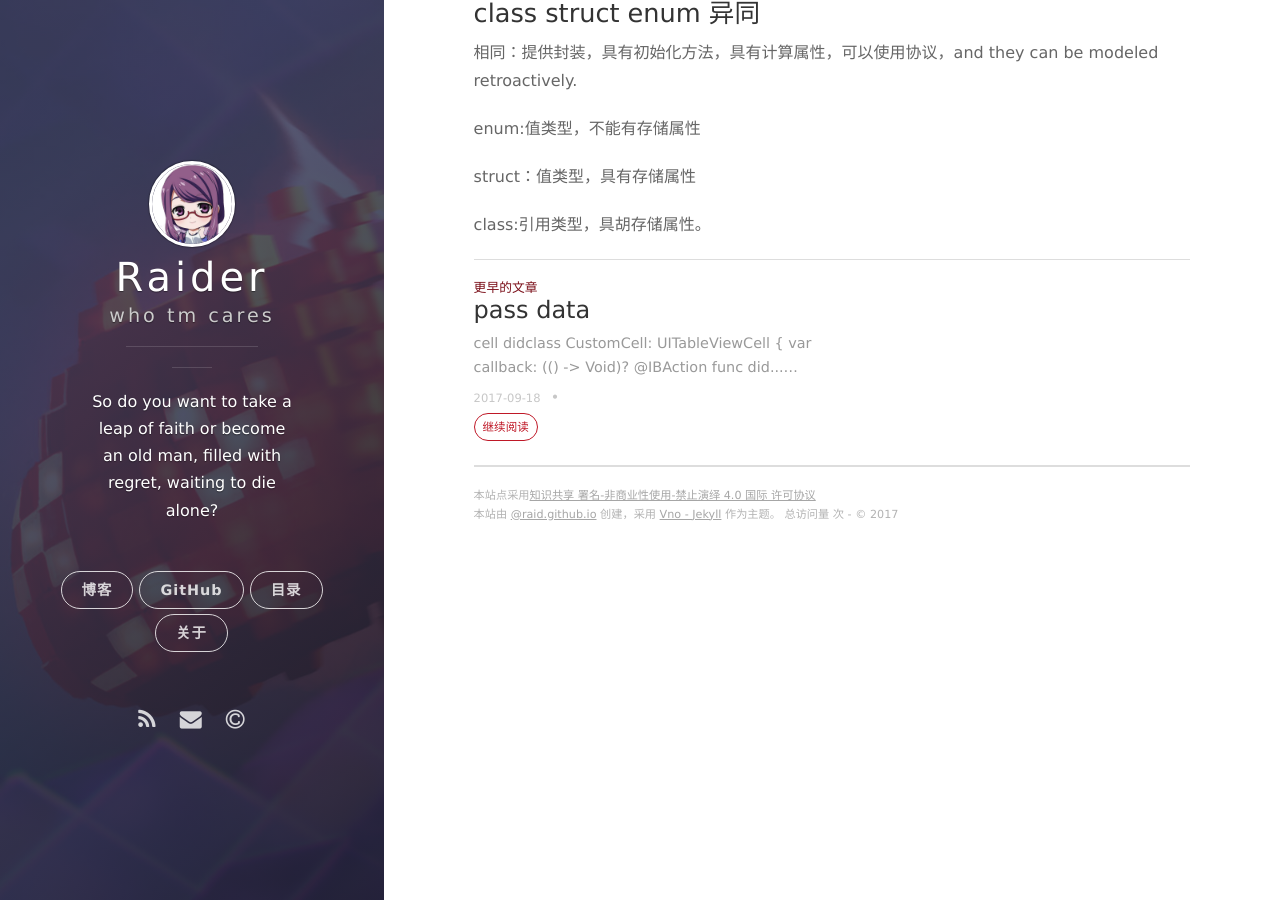
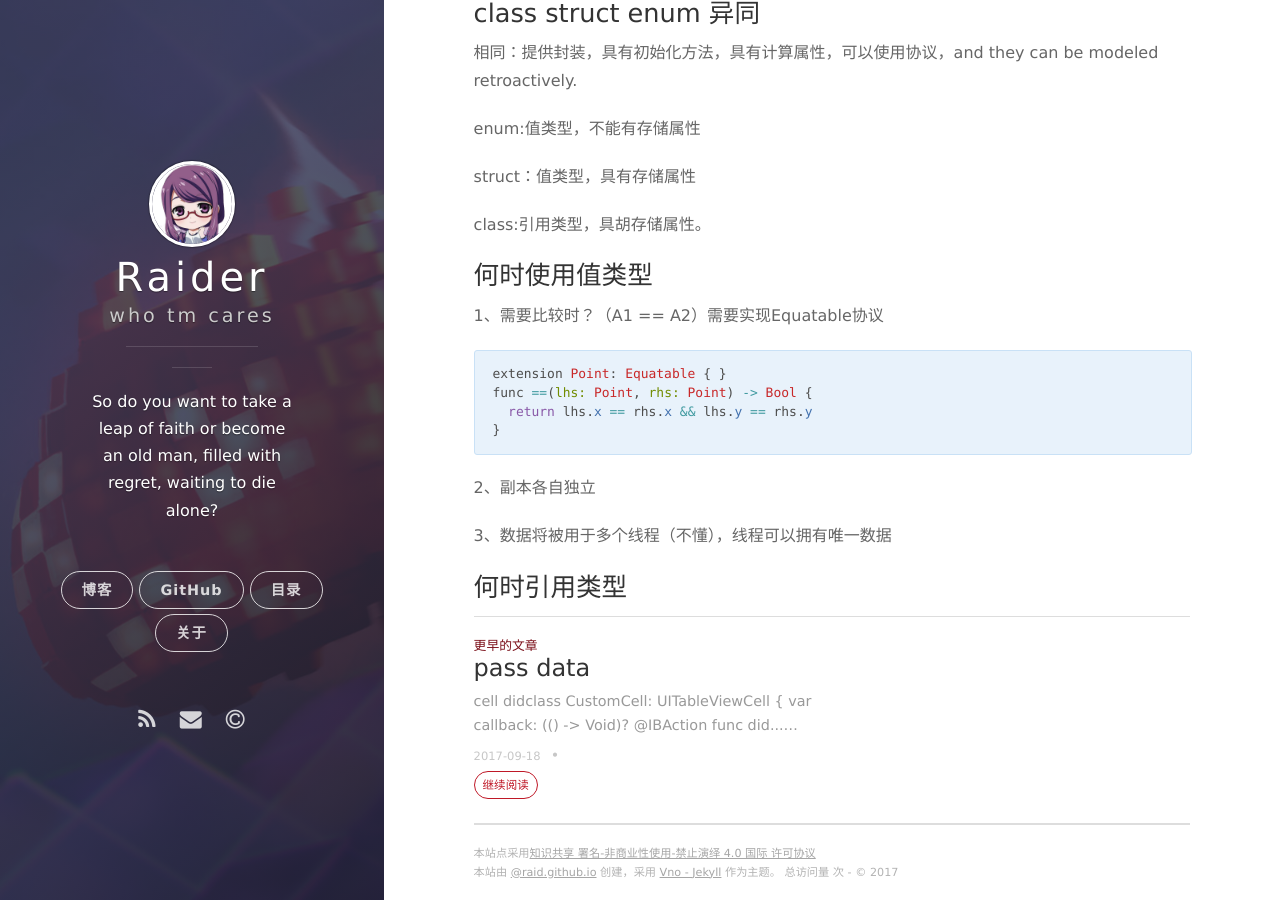
Before and after one commit to ioRaid/ioRaid.github.io, a Jekyll site: the page built from _posts/2017-11-02-swifttype.md, in a window 1280 px wide and 900 px high, scrolled down 581 px. Built offline with Jekyll 4.4.1, drawn with Linux system fonts in a browser that asks for light colours; nearby versions of some CDN libraries; comment, search, counter and statistics services are not loaded.

Commit message:
Update 2017-11-02-swifttype.md

```diff
--- a/_posts/2017-11-02-swifttype.md
+++ b/_posts/2017-11-02-swifttype.md
@@ -41,3 +41,23 @@ enum:值类型，不能有存储属性
 struct：值类型，具有存储属性
 
 class:引用类型，具胡存储属性。
+
+<h3>何时使用值类型</h3>
+
+1、需要比较时？（A1 == A2）需要实现Equatable协议
+
+
+{% highlight ruby %}
+
+extension Point: Equatable { }
+func ==(lhs: Point, rhs: Point) -> Bool {
+  return lhs.x == rhs.x && lhs.y == rhs.y
+}
+
+{% endhighlight %}
+
+2、副本各自独立
+
+3、数据将被用于多个线程（不懂），线程可以拥有唯一数据
+
+<h3>何时引用类型</h3>
```
